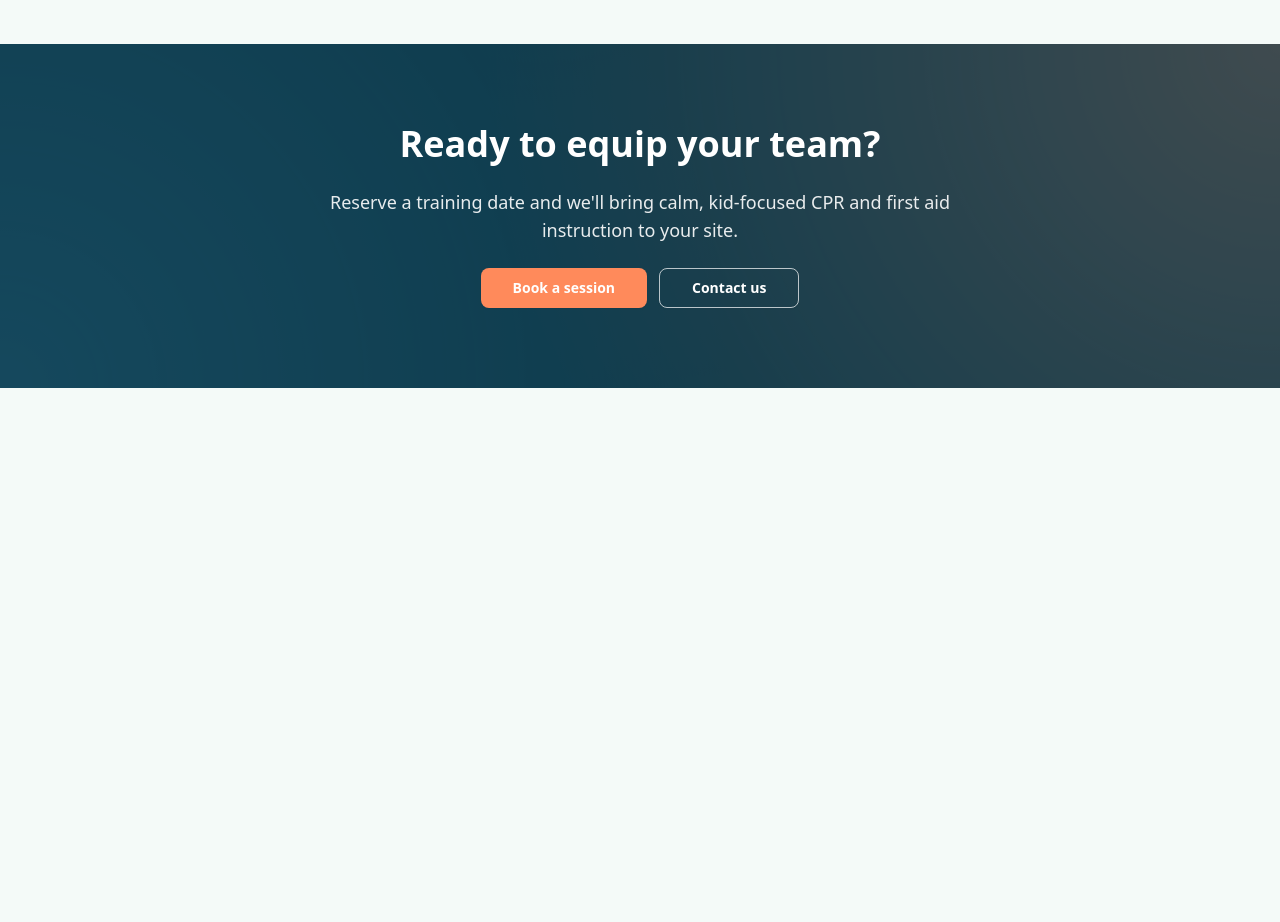
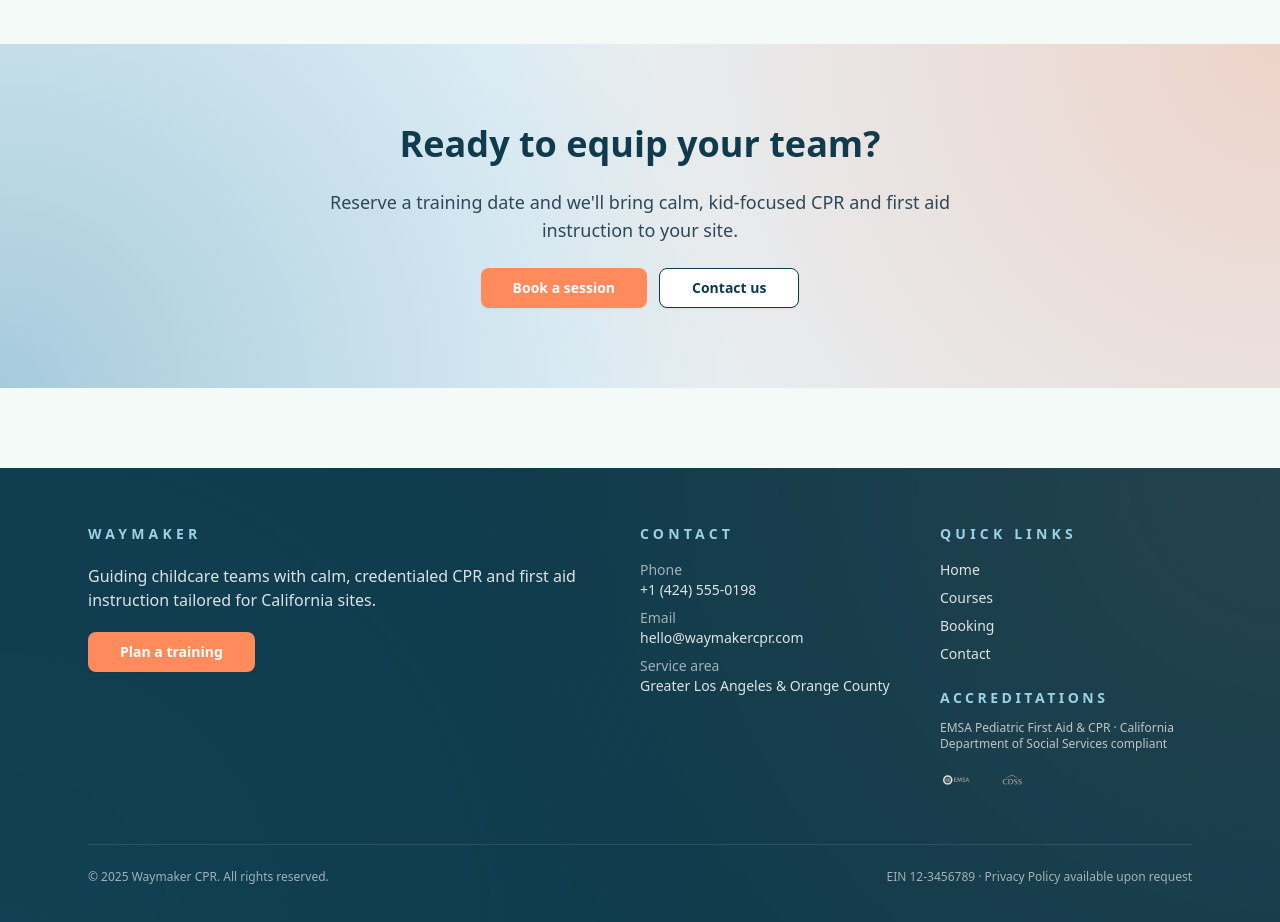
Before and after one commit to darecallad/cpr, a Next.js app: page / in a window 1280 px wide. Shown: the part 4020-4942 px from the top of the page. Before the commit the page ends 4408 px from the top, so only its background shows below. Built offline with nearby package versions, Linux system fonts and the light colour scheme.

Commit message:
create footer, update logo

```diff
--- a/src/app/layout.tsx
+++ b/src/app/layout.tsx
@@ -3,6 +3,7 @@ import "./globals.css";
 import { ThemeProvider } from "@/components/theme-provider";
 import { LanguageProvider } from "@/context/LanguageContext";
 import { Header } from "@/components/Header";
+import { Footer } from "@/components/Footer";
 
 export const metadata = {
   title: "CPR Teacher Site",
@@ -19,6 +20,7 @@ export default function RootLayout({ children }: { children: React.ReactNode })
           <LanguageProvider>
             <Header />
             <main>{children}</main>
+            <Footer />
           </LanguageProvider>
         </ThemeProvider>
       </body>
--- /dev/null
+++ b/src/components/Footer.tsx
@@ -0,0 +1,182 @@
+"use client";
+
+import Link from "next/link";
+import Image from "next/image";
+import { Button } from "@/components/ui/button";
+import { useLanguage } from "@/context/LanguageContext";
+
+const copy = {
+  en: {
+    brandHeading: "Waymaker",
+    brandBody:
+      "Guiding childcare teams with calm, credentialed CPR and first aid instruction tailored for California sites.",
+    primaryCta: "Plan a training",
+    sections: {
+      contact: {
+        title: "Contact",
+        phoneLabel: "Phone",
+        phoneValue: "+1 (424) 555-0198",
+        emailLabel: "Email",
+        emailValue: "hello@waymakercpr.com",
+        serviceLabel: "Service area",
+        serviceValue: "Greater Los Angeles & Orange County",
+      },
+      links: {
+        title: "Quick links",
+        items: [
+          { label: "Home", href: "/" },
+          { label: "Courses", href: "/courses" },
+          { label: "Booking", href: "/booking" },
+          { label: "Contact", href: "/contact" },
+        ],
+      },
+      compliance: {
+        title: "Accreditations",
+        note: "EMSA Pediatric First Aid & CPR · California Department of Social Services compliant",
+      },
+    },
+    legal: "All rights reserved.",
+  },
+  zh: {
+    brandHeading: "Waymaker CPR 急救培訓",
+    brandBody:
+      "以沈著專業的 CPR 與急救教學，為加州托育團隊量身打造守護安全的能力。",
+    primaryCta: "安排課程",
+    sections: {
+      contact: {
+        title: "聯絡方式",
+        phoneLabel: "電話",
+        phoneValue: "+1 (424) 555-0198",
+        emailLabel: "電子郵件",
+        emailValue: "hello@waymakercpr.com",
+        serviceLabel: "服務範圍",
+        serviceValue: "大洛杉磯與橙縣地區",
+      },
+      links: {
+        title: "快速連結",
+        items: [
+          { label: "首頁", href: "/" },
+          { label: "課程介紹", href: "/courses" },
+          { label: "預約報名", href: "/booking" },
+          { label: "聯絡我們", href: "/contact" },
+        ],
+      },
+      compliance: {
+        title: "專業認證",
+        note: "EMSA 兒童急救與 CPR 認證 · 符合加州社會服務局規範",
+      },
+    },
+    legal: "保留所有權利。",
+  },
+} as const;
+
+export function Footer() {
+  const { locale } = useLanguage();
+  const content = copy[locale];
+  const year = new Date().getFullYear();
+
+  return (
+    <footer className="relative mt-20 bg-[#0F3B4C] text-white">
+      <div
+        className="absolute inset-0"
+        style={{
+          background:
+            "radial-gradient(circle at top right, rgba(255,138,91,0.45), transparent 60%), radial-gradient(circle at bottom left, rgba(47,127,163,0.45), transparent 55%)",
+          opacity: 0.2,
+        }}
+      />
+      <div className="relative mx-auto flex max-w-6xl flex-col gap-12 px-6 py-14">
+        <div className="grid gap-10 md:grid-cols-[minmax(0,2fr)_minmax(0,1fr)_minmax(0,1fr)] md:gap-12">
+          <div className="space-y-5">
+            <p className="text-sm font-semibold uppercase tracking-[0.3em] text-[#9BD2E3]">
+              {content.brandHeading}
+            </p>
+            <p className="max-w-lg text-base text-white/85">{content.brandBody}</p>
+            <Button
+              size="lg"
+              className="bg-[#FF8A5B] px-8 font-semibold text-white hover:bg-[#F57643]"
+              asChild
+            >
+              <Link href="/booking">{content.primaryCta}</Link>
+            </Button>
+          </div>
+
+          <div className="space-y-4">
+            <h3 className="text-sm font-semibold uppercase tracking-[0.3em] text-[#9BD2E3]">
+              {content.sections.contact.title}
+            </h3>
+            <dl className="space-y-2 text-sm text-white/85">
+              <div>
+                <dt className="text-white/60">{content.sections.contact.phoneLabel}</dt>
+                <dd>
+                  <a href="tel:+14245550198" className="hover:text-white">
+                    {content.sections.contact.phoneValue}
+                  </a>
+                </dd>
+              </div>
+              <div>
+                <dt className="text-white/60">{content.sections.contact.emailLabel}</dt>
+                <dd>
+                  <a href="mailto:hello@waymakercpr.com" className="hover:text-white">
+                    {content.sections.contact.emailValue}
+                  </a>
+                </dd>
+              </div>
+              <div>
+                <dt className="text-white/60">{content.sections.contact.serviceLabel}</dt>
+                <dd>{content.sections.contact.serviceValue}</dd>
+              </div>
+            </dl>
+          </div>
+
+          <div className="space-y-4">
+            <h3 className="text-sm font-semibold uppercase tracking-[0.3em] text-[#9BD2E3]">
+              {content.sections.links.title}
+            </h3>
+            <ul className="space-y-2 text-sm text-white/85">
+              {content.sections.links.items.map((item) => (
+                <li key={item.href}>
+                  <Link href={item.href} className="hover:text-white">
+                    {item.label}
+                  </Link>
+                </li>
+              ))}
+            </ul>
+
+            <div className="mt-6 space-y-3">
+              <h4 className="text-sm font-semibold uppercase tracking-[0.25em] text-[#9BD2E3]">
+                {content.sections.compliance.title}
+              </h4>
+              <p className="text-xs text-white/70">{content.sections.compliance.note}</p>
+              <div className="flex items-center gap-6">
+                <Image
+                  src="/partners/emsa.png"
+                  alt="EMSA"
+                  width={90}
+                  height={28}
+                  className="h-8 w-auto"
+                />
+                <Image
+                  src="/partners/cdss.png"
+                  alt="CDSS"
+                  width={90}
+                  height={28}
+                  className="h-8 w-auto"
+                />
+              </div>
+            </div>
+          </div>
+        </div>
+
+        <div className="border-t border-white/10 pt-6 text-xs text-white/60 md:flex md:items-center md:justify-between">
+          <p>
+            © {year} Waymaker CPR. {content.legal}
+          </p>
+          <p className="mt-2 md:mt-0">
+            EIN 12-3456789 · Privacy Policy available upon request
+          </p>
+        </div>
+      </div>
+    </footer>
+  );
+}
--- a/src/components/SecondaryCTASection.tsx
+++ b/src/components/SecondaryCTASection.tsx
@@ -26,14 +26,18 @@ export function SecondaryCTASection() {
   const content = copy[locale];
 
   return (
-    <section className="relative overflow-hidden bg-[#0F3B4C] py-20">
-      <div className="absolute inset-0 opacity-20" style={{
-        background:
-          "radial-gradient(circle at top right, #FF8A5B, transparent 60%), radial-gradient(circle at bottom left, #2F7FA3, transparent 55%)",
-      }} />
-      <div className="relative mx-auto flex max-w-5xl flex-col items-center gap-6 px-6 text-center text-white">
+    <section className="relative overflow-hidden bg-[#E6F3F9] py-20">
+      <div
+        className="absolute inset-0"
+        style={{
+          background:
+            "radial-gradient(circle at top right, rgba(255,138,91,0.3), transparent 60%), radial-gradient(circle at bottom left, rgba(47,127,163,0.35), transparent 55%)",
+          opacity: 1,
+        }}
+      />
+      <div className="relative mx-auto flex max-w-5xl flex-col items-center gap-6 px-6 text-center text-[#0F3B4C]">
         <h2 className="text-3xl font-bold md:text-4xl">{content.title}</h2>
-        <p className="text-lg text-white/90 md:max-w-2xl">{content.description}</p>
+        <p className="text-lg text-[#2F4858] md:max-w-2xl">{content.description}</p>
         <div className="flex flex-col gap-3 sm:flex-row">
           <Button
             size="lg"
@@ -45,7 +49,7 @@ export function SecondaryCTASection() {
           <Button
             size="lg"
             variant="outline"
-            className="border-white/70 bg-transparent px-8 font-semibold text-white hover:bg-white/10"
+            className="border-[#0F3B4C] px-8 font-semibold text-[#0F3B4C] hover:bg-[#0F3B4C]/10"
             asChild
           >
             <Link href="/contact">{content.secondaryCta}</Link>
```
Also changed, not shown: public/logo.svg.
